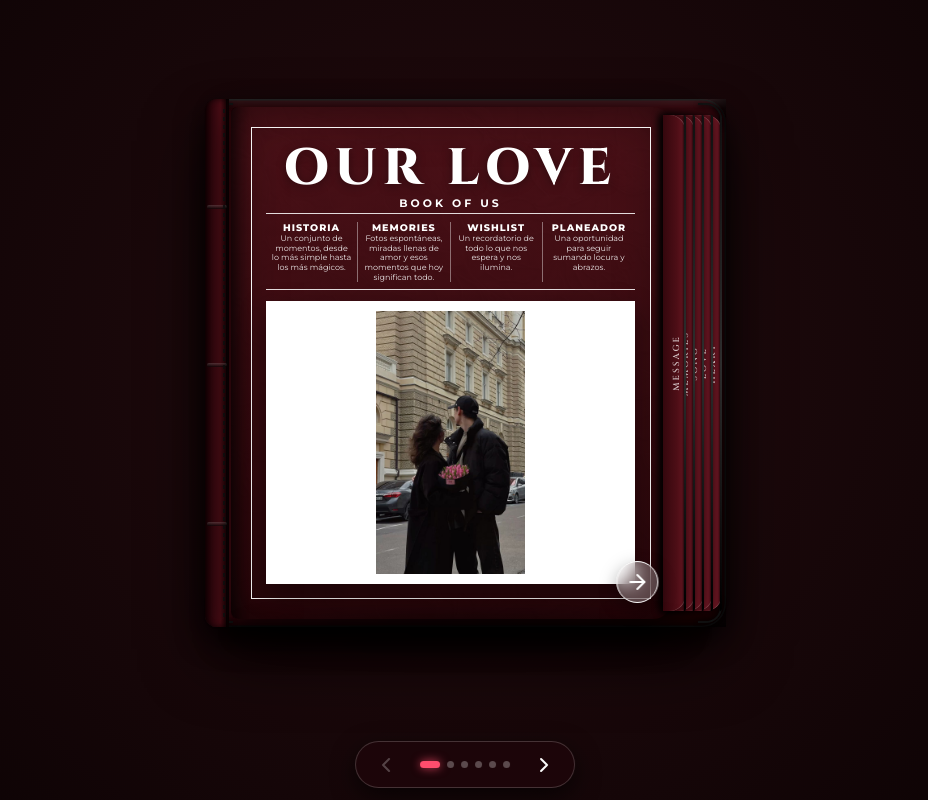
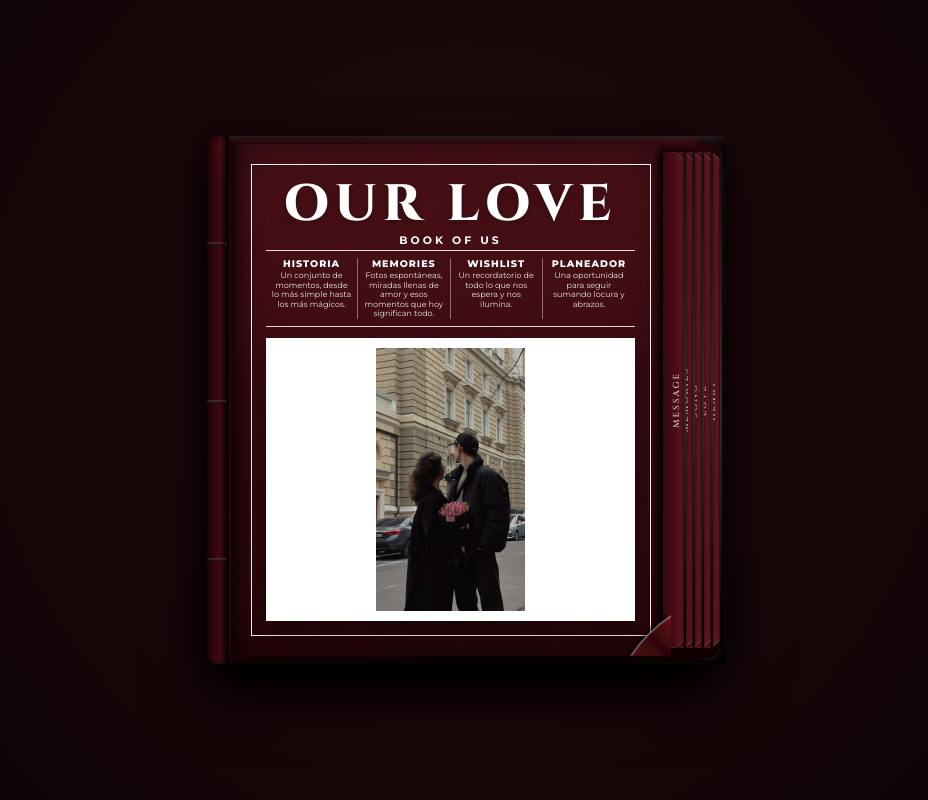
Before and after one commit to ayahmohamed1/love-book, a React (Vite) app: page / in a window 1280 px wide. Shown: the whole page, without its empty margins (175-1103 px from the left). Built offline with nearby package versions, Linux system fonts and the light colour scheme; a web font is replaced by a local one.

Commit message:
feat: replace arrows with realistic physical dog-ear folded paper corner, remove bottom navigation bar completely

```diff
--- a/src/components/BookContainer.jsx
+++ b/src/components/BookContainer.jsx
@@ -1,5 +1,4 @@
 import React, { useState, useEffect, useCallback, useRef } from 'react';
-import { ChevronLeft, ChevronRight, ArrowRight, ArrowLeft } from 'lucide-react';
 import CoverPage from './CoverPage';
 import Spread1Left from './Spread1Left';
 import Spread1Right from './Spread1Right';
@@ -39,7 +38,7 @@ export function BookContainer({ content }) {
       case 0:
         return <CoverPage data={content.cover} onOpenBook={() => flipTo(1, 'forward')} />;
       case 1:
-        return <Spread1Left data={content.messagePage} onNext={() => flipTo(2, 'forward')} />;
+        return <Spread1Left data={content.messagePage} />;
       case 2:
         return <Spread1Right data={content.memoriesPage} />;
       case 3:
@@ -103,11 +102,11 @@ export function BookContainer({ content }) {
   // Click on page: left side flips back, right side flips forward
   const handlePageClick = (e) => {
     if (['BUTTON', 'INPUT', 'A'].includes(e.target.tagName)) return;
-    // Don't flip if clicking inside music card, photo lightbox, or cute arrow buttons
+    // Don't flip if clicking inside music card, photo lightbox, or dog-ear corners
     if (
       e.target.closest('.compact-music-card') ||
       e.target.closest('.lightbox-content') ||
-      e.target.closest('.cute-page-arrow-btn')
+      e.target.closest('.realistic-page-dog-ear')
     ) return;
 
     const rect = e.currentTarget.getBoundingClientRect();
@@ -249,33 +248,79 @@ export function BookContainer({ content }) {
             {/* Inner Gutter Shadow (ثنية الكتاب الداخلية) */}
             <div className="book-inner-gutter-shadow"></div>
 
-            {/* Cute Minimalist Arrows (مطابقة للمكان والشكل في كل الصفحات وبدون أي كتابة) */}
+            {/* Realistic Dog-Ear Folded Page Corner (ثنية ورقة واقعية أنيقة تدل على التقليب بدون أي حجب للمحتوى) */}
             {currentPage < totalPages - 1 && !isFlipping && (
-              <button
-                className={`cute-page-arrow-btn next-arrow-btn ${currentPage === 0 ? 'cover-arrow' : ''}`}
+              <div
+                className="realistic-page-dog-ear next-dog-ear"
                 onClick={(e) => {
                   e.stopPropagation();
                   flipForward();
                 }}
-                title="Next"
-                aria-label="Next page"
+                title="اقلب الصفحة"
+                aria-label="Turn to next page"
               >
-                <ArrowRight className="w-5 h-5 text-white" />
-              </button>
+                <svg viewBox="0 0 44 44" className="dog-ear-svg">
+                  <defs>
+                    <filter id="dogEarShadow" x="-30%" y="-30%" width="160%" height="160%">
+                      <feDropShadow dx="-2" dy="-2" stdDeviation="2.5" floodColor="#000000" floodOpacity="0.75" />
+                    </filter>
+                    <linearGradient id="dogEarGradient" x1="0%" y1="100%" x2="100%" y2="0%">
+                      <stop offset="0%" stopColor="#561019" />
+                      <stop offset="50%" stopColor="#2e0508" />
+                      <stop offset="100%" stopColor="#6b1521" />
+                    </linearGradient>
+                  </defs>
+                  {/* The folded leaf corner flap */}
+                  <path
+                    d="M 44 4 Q 20 20 4 44 L 44 44 Z"
+                    fill="url(#dogEarGradient)"
+                    filter="url(#dogEarShadow)"
+                  />
+                  {/* Crease edge highlight */}
+                  <path
+                    d="M 44 4 Q 20 20 4 44"
+                    fill="none"
+                    stroke="rgba(255, 255, 255, 0.5)"
+                    strokeWidth="1.2"
+                  />
+                </svg>
+              </div>
             )}
 
             {currentPage > 0 && !isFlipping && (
-              <button
-                className="cute-page-arrow-btn prev-arrow-btn"
+              <div
+                className="realistic-page-dog-ear prev-dog-ear"
                 onClick={(e) => {
                   e.stopPropagation();
                   flipBackward();
                 }}
-                title="Previous"
-                aria-label="Previous page"
+                title="الصفحة السابقة"
+                aria-label="Turn to previous page"
               >
-                <ArrowLeft className="w-5 h-5 text-white" />
-              </button>
+                <svg viewBox="0 0 44 44" className="dog-ear-svg">
+                  <defs>
+                    <filter id="prevDogEarShadow" x="-30%" y="-30%" width="160%" height="160%">
+                      <feDropShadow dx="2" dy="-2" stdDeviation="2.5" floodColor="#000000" floodOpacity="0.75" />
+                    </filter>
+                    <linearGradient id="prevDogEarGradient" x1="100%" y1="100%" x2="0%" y2="0%">
+                      <stop offset="0%" stopColor="#561019" />
+                      <stop offset="50%" stopColor="#2e0508" />
+                      <stop offset="100%" stopColor="#6b1521" />
+                    </linearGradient>
+                  </defs>
+                  <path
+                    d="M 0 4 Q 24 20 40 44 L 0 44 Z"
+                    fill="url(#prevDogEarGradient)"
+                    filter="url(#prevDogEarShadow)"
+                  />
+                  <path
+                    d="M 0 4 Q 24 20 40 44"
+                    fill="none"
+                    stroke="rgba(255, 255, 255, 0.5)"
+                    strokeWidth="1.2"
+                  />
+                </svg>
+              </div>
             )}
           </div>
 
@@ -288,51 +333,6 @@ export function BookContainer({ content }) {
         {/* 3D Realistic Contact Floor Shadow */}
         <div className="book-scene-floor-shadow"></div>
       </div>
-
-      {/* Floating Bottom Navigation */}
-      <nav className="floating-bottom-book-nav" aria-label="Book navigation">
-        <button
-          className={`nav-bar-btn ${currentPage === 0 || isFlipping ? 'nav-disabled' : ''}`}
-          onClick={(e) => {
-            e.stopPropagation();
-            flipBackward();
-          }}
-          disabled={currentPage === 0 || isFlipping}
-          title="الصفحة السابقة"
-          aria-label="Previous page"
-        >
-          <ChevronLeft className="w-5 h-5" />
-        </button>
-
-        {/* Page Dots Indicator */}
-        <div className="page-indicator-dots">
-          {Array.from({ length: totalPages }).map((_, idx) => (
-            <button
-              key={idx}
-              className={`indicator-dot ${currentPage === idx ? 'active-dot' : ''}`}
-              onClick={(e) => {
-                e.stopPropagation();
-                flipTo(idx, idx > currentPage ? 'forward' : 'backward');
-              }}
-              title={`الصفحة ${idx + 1}`}
-              aria-label={`Go to page ${idx + 1}`}
-            />
-          ))}
-        </div>
-
-        <button
-          className={`nav-bar-btn ${currentPage === totalPages - 1 || isFlipping ? 'nav-disabled' : ''}`}
-          onClick={(e) => {
-            e.stopPropagation();
-            flipForward();
-          }}
-          disabled={currentPage === totalPages - 1 || isFlipping}
-          title="الصفحة التالية"
-          aria-label="Next page"
-        >
-          <ChevronRight className="w-5 h-5" />
-        </button>
-      </nav>
     </div>
   );
 }
--- a/src/index.css
+++ b/src/index.css
@@ -66,7 +66,7 @@ body {
   align-items: center;
   justify-content: center;
   perspective: 2500px;
-  padding: 0.4rem 0.5rem 3.8rem;
+  padding: 0.5rem;
   position: relative;
   overflow: hidden;
   box-sizing: border-box;
@@ -79,7 +79,7 @@ body {
   align-items: center;
   justify-content: center;
   transform-style: preserve-3d;
-  margin-top: -1.2rem;
+  margin: 0;
 }
 
 /* Hardcover Base Backplate (الغلاف الخارجي الصلب بلمسة سوداء فاخرة بدون أي لون أصفر) */
@@ -487,63 +487,49 @@ body {
 }
 
 /* =========================================================================
-   CUTE MINIMALIST ARROW BUTTONS
-   (مطابقة لسهم صفحة القطة، مدورة وكيوت وبدون أي كتابة)
+   REALISTIC PHYSICAL DOG-EAR FOLDED PAGE CORNER
+   (ثنية طرف ورقة واقعية تدل بوضوح على التقليب بدون أي حجب للمحتوى)
    ========================================================================= */
-.cute-page-arrow-btn {
+.realistic-page-dog-ear {
   position: absolute;
-  bottom: 14px;
-  width: 42px;
-  height: 42px;
-  border-radius: 50%;
-  background: rgba(255, 255, 255, 0.22);
-  backdrop-filter: blur(10px);
-  border: 1.5px solid #ffffff;
-  color: #ffffff;
-  display: flex;
-  align-items: center;
-  justify-content: center;
+  bottom: 0;
+  width: 44px;
+  height: 44px;
   cursor: pointer;
   z-index: 55;
-  box-shadow: 0 6px 18px rgba(0, 0, 0, 0.35);
-  transition: all 0.22s cubic-bezier(0.2, 0.8, 0.2, 1);
-  padding: 0;
+  transition: transform 0.28s cubic-bezier(0.2, 0.8, 0.2, 1), filter 0.28s ease;
+  user-select: none;
 }
 
-.cute-page-arrow-btn:hover {
-  background: #ffffff;
-  color: var(--burgundy-velvet);
-  transform: scale(1.15);
-  box-shadow: 0 8px 24px rgba(0, 0, 0, 0.5);
+.realistic-page-dog-ear.next-dog-ear {
+  right: 0;
+  animation: dogEarBreatheRight 2.6s ease-in-out infinite;
 }
 
-.cute-page-arrow-btn:hover svg {
-  color: var(--burgundy-velvet);
+.realistic-page-dog-ear.prev-dog-ear {
+  left: 0;
+  animation: dogEarBreatheLeft 2.6s ease-in-out infinite;
 }
 
-.cute-page-arrow-btn.next-arrow-btn {
-  right: 14px;
-  animation: cuteArrowNudgeRight 1.6s ease-in-out infinite;
+.realistic-page-dog-ear:hover {
+  transform: scale(1.18);
+  filter: brightness(1.2);
 }
 
-.cute-page-arrow-btn.prev-arrow-btn {
-  left: 14px;
-  animation: cuteArrowNudgeLeft 1.6s ease-in-out infinite;
+.dog-ear-svg {
+  width: 100%;
+  height: 100%;
+  display: block;
 }
 
-.cute-page-arrow-btn.cover-arrow {
-  right: 16px;
-  bottom: 16px;
+@keyframes dogEarBreatheRight {
+  0%, 100% { transform: scale(1) translate(0, 0); }
+  50% { transform: scale(1.08) translate(-1.5px, -1.5px); }
 }
 
-@keyframes cuteArrowNudgeRight {
-  0%, 100% { transform: translateX(0); }
-  50% { transform: translateX(3.5px); }
-}
-
-@keyframes cuteArrowNudgeLeft {
-  0%, 100% { transform: translateX(0); }
-  50% { transform: translateX(-3.5px); }
+@keyframes dogEarBreatheLeft {
+  0%, 100% { transform: scale(1) translate(0, 0); }
+  50% { transform: scale(1.08) translate(1.5px, -1.5px); }
 }
 
 /* Hardcover Overhang Rims (بروز أطراف الغلاف) */
@@ -1354,75 +1340,3 @@ body {
   display: block;
   background: #260509;
 }
-
-/* =========================================================================
-   FLOATING BOTTOM NAVIGATION BAR (ALWAYS ACCESSIBLE ON MOBILE & DESKTOP)
-   ========================================================================= */
-.floating-bottom-book-nav {
-  position: fixed;
-  bottom: 0.75rem;
-  left: 50%;
-  transform: translateX(-50%);
-  display: flex;
-  align-items: center;
-  gap: 1.1rem;
-  background: rgba(30, 6, 10, 0.92);
-  backdrop-filter: blur(14px);
-  padding: 0.4rem 0.9rem;
-  border-radius: 9999px;
-  border: 1px solid rgba(255, 255, 255, 0.18);
-  box-shadow: 0 8px 24px rgba(0, 0, 0, 0.65);
-  z-index: 100;
-}
-
-.nav-bar-btn {
-  background: none;
-  border: none;
-  color: #ffffff;
-  cursor: pointer;
-  display: flex;
-  align-items: center;
-  justify-content: center;
-  padding: 4px;
-  transition: transform 0.15s ease, opacity 0.15s ease;
-}
-
-.nav-bar-btn:hover:not(:disabled) {
-  transform: scale(1.2);
-  color: #ff5268;
-}
-
-.nav-bar-btn.nav-disabled {
-  opacity: 0.25;
-  cursor: not-allowed;
-  pointer-events: none;
-}
-
-.page-indicator-dots {
-  display: flex;
-  align-items: center;
-  gap: 7px;
-}
-
-.indicator-dot {
-  width: 7px;
-  height: 7px;
-  border-radius: 50%;
-  background: rgba(255, 255, 255, 0.28);
-  border: none;
-  cursor: pointer;
-  transition: all 0.25s ease;
-  padding: 0;
-}
-
-.indicator-dot:hover {
-  background: rgba(255, 255, 255, 0.6);
-  transform: scale(1.2);
-}
-
-.indicator-dot.active-dot {
-  width: 20px;
-  border-radius: 9999px;
-  background: #ff4d6d;
-  box-shadow: 0 0 10px rgba(255, 77, 109, 0.8);
-}
```
